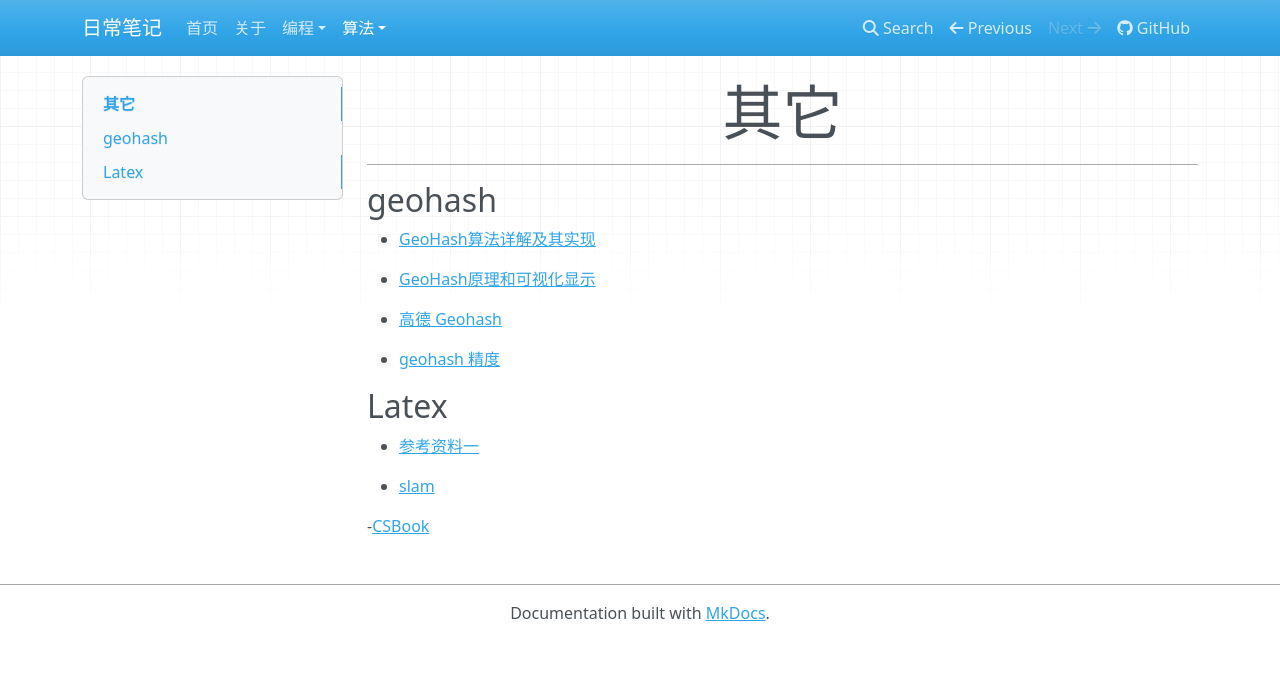
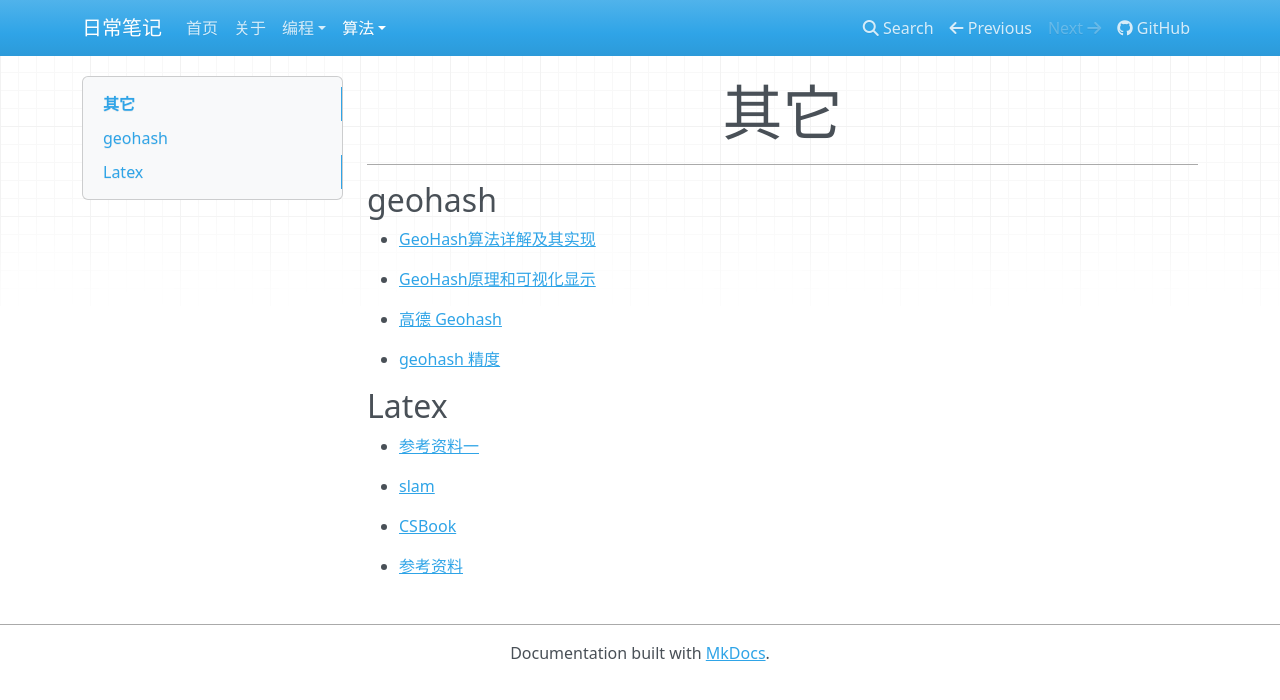
Before and after one commit to ruiqiangJiao/daily-note, an MkDocs documentation site: the page built from docs/algorithm/other.md, in a window 1280 px wide. Shown: the top 700 px of the page. Built offline with MkDocs 1.6.1, drawn with Linux system fonts in a browser that asks for light colours; nearby versions of some CDN libraries.

Commit message:
add file

```diff
--- a/docs/algorithm/other.md
+++ b/docs/algorithm/other.md
@@ -18,4 +18,6 @@
 
 - [slam](https://github.com/liulinbo/slam)
 
--[CSBook](https://github.com/Jonezhen/CSBook)
+- [CSBook](https://github.com/Jonezhen/CSBook)
+
+- [参考资料](https://github.com/foochane?tab=repositories)
```
